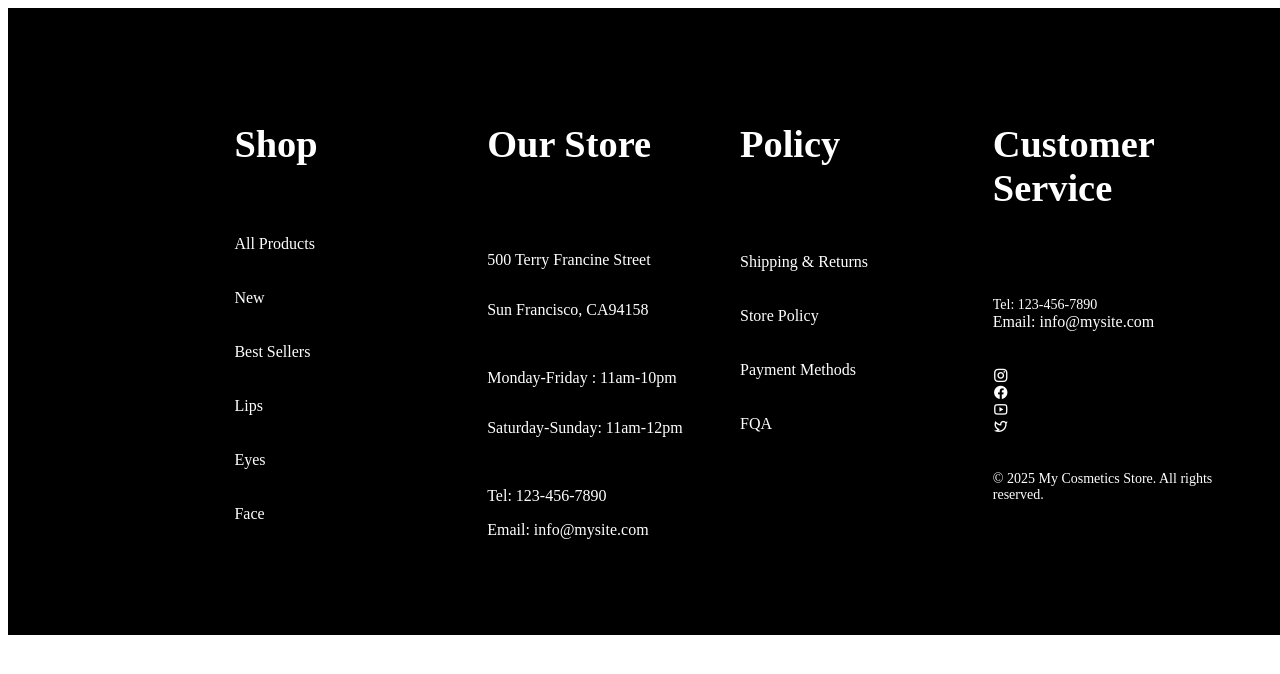
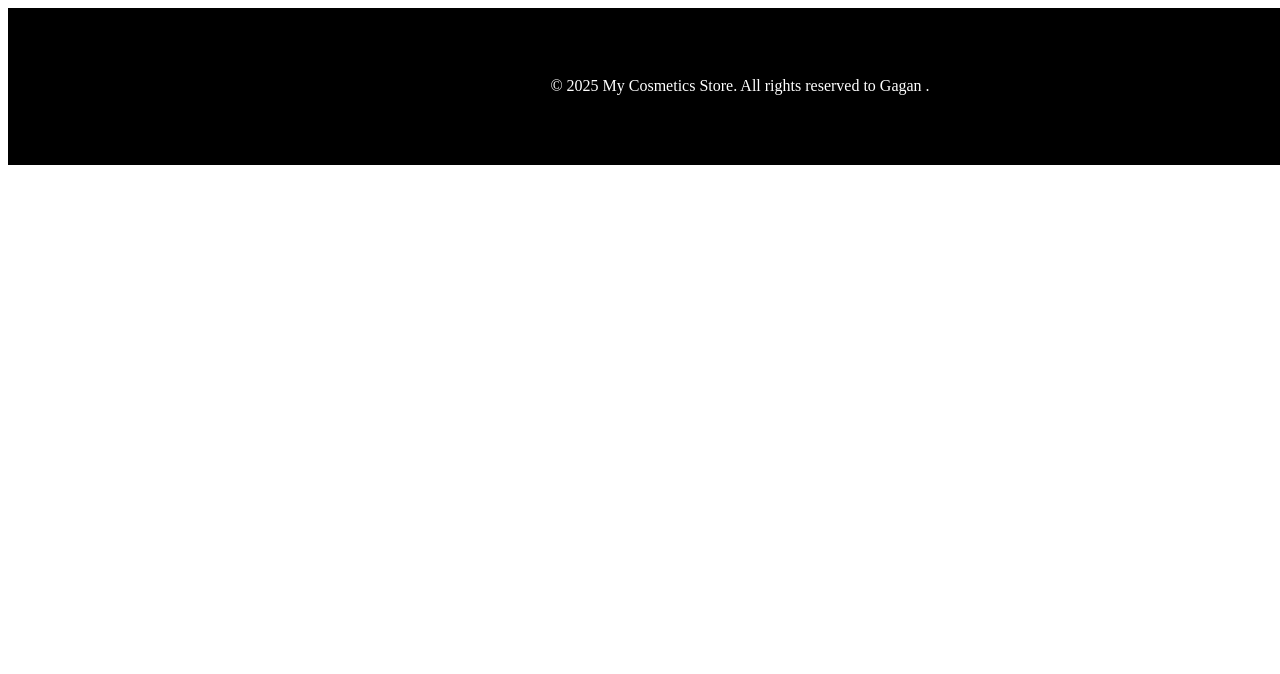
Before and after one commit to gagan-long/cosmetics_website, a PHP site: page /cosmetics_website/includes/footer.php in a window 1280 px wide; the page is wider, and only the part inside the window is pictured. Shown: the top 674 px of that part. Run offline with PHP 8.4, Linux system fonts and the light colour scheme; some libraries are stand-ins or nearby versions.

Commit message:
some improvement in css sections

```diff
--- a/includes/footer.php
+++ b/includes/footer.php
@@ -10,47 +10,7 @@ rel="stylesheet" />
 
 
 
-        <div id="f2">
+            <p>&copy; <?php echo date("Y"); ?> My Cosmetics Store. All rights reserved to Gagan .</p>
 
-            <h4>Shop</h4><br>
-            <a href="#">All Products</a><br><br>
-            <a href="#">New</a><br><br>
-            <a href="#">Best Sellers</a><br><br>
-            <a href="#">Lips</a><br><br>
-            <a href="#">Eyes</a><br><br>
-            <a href="#">Face</a><br><br>
-        </div>
-        <div id="f3">
-            <h4>Our Store</h4><br>
-            <p>500 Terry Francine Street</p>
-            <p>Sun Francisco, CA94158</p><br>
-
-            <p>Monday-Friday : 11am-10pm</p>
-            <p>Saturday-Sunday: 11am-12pm</p><br>
-
-            <p>Tel: 123-456-7890</p>
-
-            <a href="#">Email: info@mysite.com</a>
-
-        </div>
-        <div id="f4">
-            <h4>Policy</h4><br><br>
-            <a href="">Shipping & Returns</a><br><br>
-            <a href="">Store Policy</a><br><br>
-            <a href="">Payment Methods</a><br><br>
-            <a href="">FQA</a>
-        </div>
-        <div id="f5">
-            <h4>Customer Service</h4><br><br>
-            <p>Tel: 123-456-7890</p>
-            <a href="#">Email: info@mysite.com</a>
-            <br><br>
-            <i class="ri-instagram-line"></i>
-            <i class="ri-facebook-circle-fill"></i>
-            <i class="ri-youtube-line"></i>
-            <i class="ri-twitter-line"></i>
-            <br><br>
-            <p>&copy; <?php echo date("Y"); ?> My Cosmetics Store. All rights reserved.</p>
-        </div>
 
 </footer>
--- a/public_html/products.php
+++ b/public_html/products.php
@@ -48,7 +48,7 @@ $products = $productModel->getAllProducts(); // Fetch all products
         </div>
     </main>
 
-    <?php include '../includes/footer.php'; ?> <!-- Include the footer -->
+
 
 </body>
 </html>
--- a/resources/css/footer.css
+++ b/resources/css/footer.css
@@ -1,7 +1,7 @@
 footer{
     background-color: #000;
     color: #fff;
-    height: 80%;
+    height: 20%;
     width: 100%;
     position: relative;
     display: flex;
@@ -12,14 +12,14 @@ footer{
 
 
 }
-div{
+/* div{
     position: relative;
     display: flex;
     flex-direction: column;
     height: 80%;
     width: 20%;
 
-}
+} */
 
 footer>h1{
     font-size: 4vw;
--- a/resources/css/products.css
+++ b/resources/css/products.css
@@ -55,8 +55,8 @@ h2 {
 
 /* Image styling */
 .product-card img {
-    width: 100%;
-    height: auto; /* Maintain aspect ratio */
+    /* width: 100%; */
+    height: 30vh; /* Maintain aspect ratio */
 }
 
 /* Product title styles */
```
